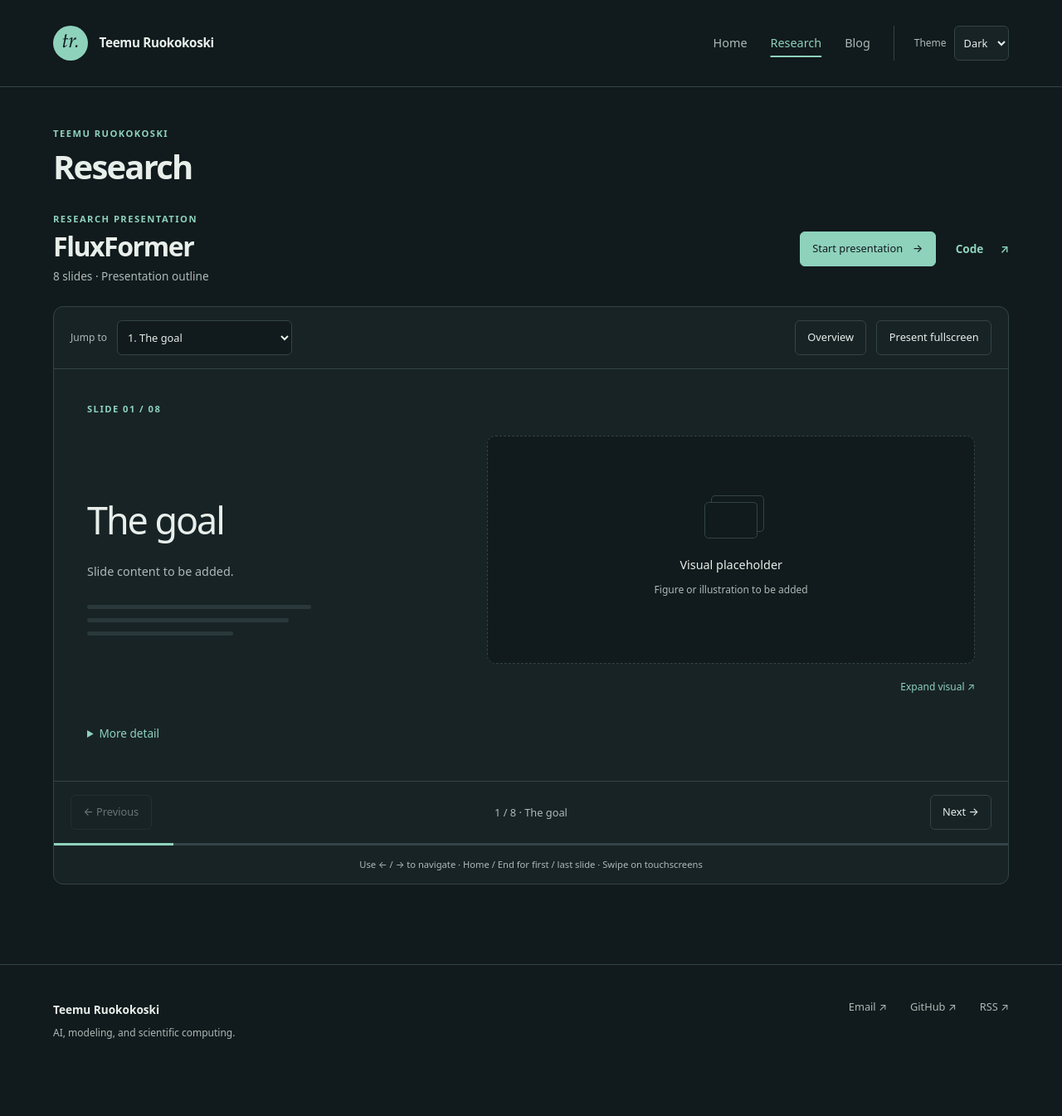
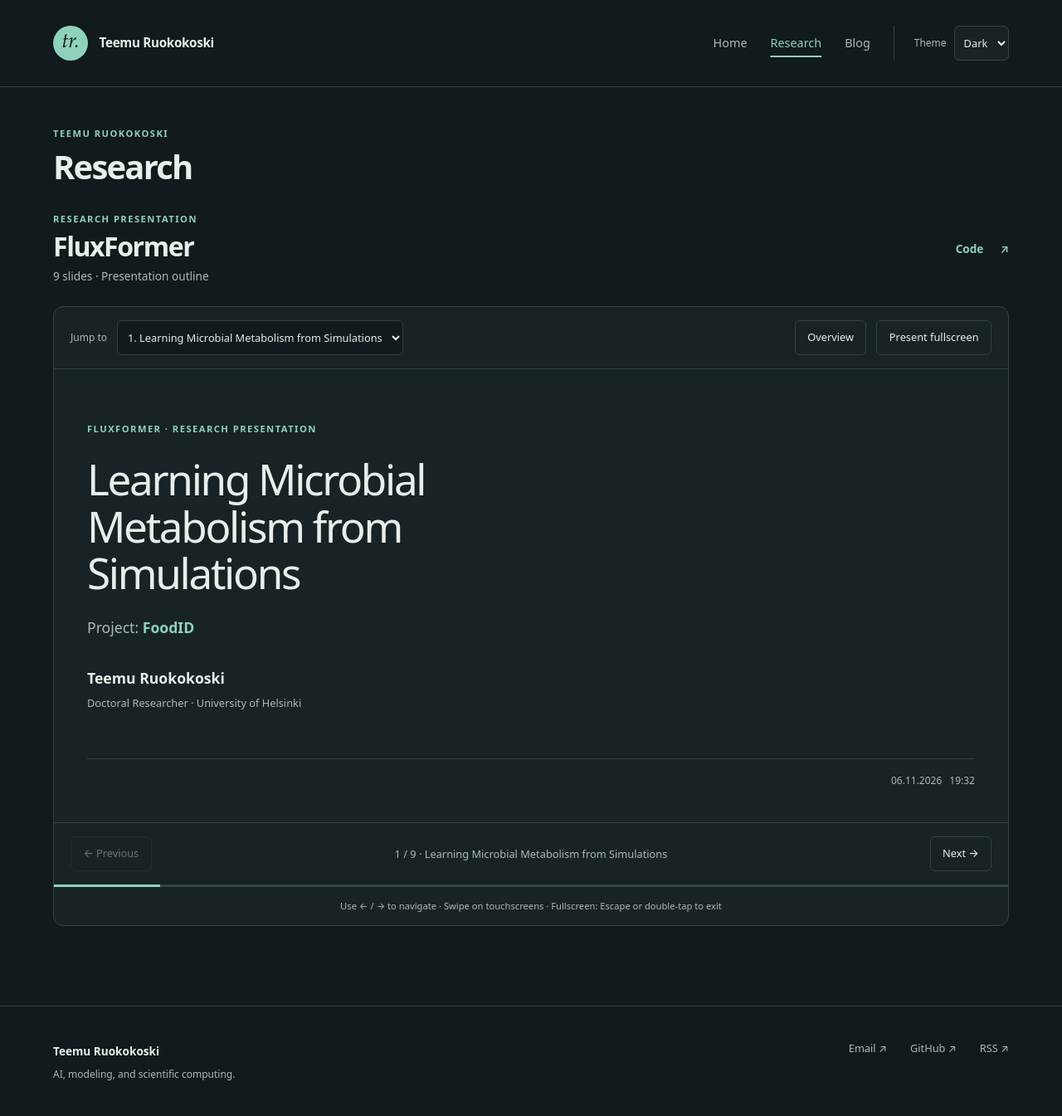
Before and after one commit to ruokokoski/ruokokoski.github.io, a Jekyll site: the page built from research.md, in a window 1280 px wide. Shown: the whole page at 83% size. Built offline with Jekyll 4.4.1, drawn with Linux system fonts in a browser that asks for light colours; before the commit the page ends 1295 px from its top, so only the background shows below that; part of the change alters nothing that is shown.

Commit message:
Fix ultrawide fullscreen and add title slide

```diff
--- a/_data/fluxformer_slides.yml
+++ b/_data/fluxformer_slides.yml
@@ -1,3 +1,9 @@
+- id: title
+  layout: title
+  title: Learning Microbial Metabolism from Simulations
+  author: Teemu Ruokokoski
+  affiliation: Doctoral Researcher · University of Helsinki
+  project: FoodID
 - id: goal
   title: The goal
 - id: motivation
--- a/_includes/head.html
+++ b/_includes/head.html
@@ -9,8 +9,8 @@
   <link rel="stylesheet" href="{{ '/css/override.css' | relative_url }}">
   <script defer src="{{ '/js/theme.js' | relative_url }}"></script>
   {% if page.presentation %}
-    <link rel="stylesheet" href="{{ '/css/presentation.css' | relative_url }}">
-    <script defer src="{{ '/js/presentation.js' | relative_url }}"></script>
+    <link rel="stylesheet" href="{{ '/css/presentation.css' | relative_url }}?v={{ site.time | date: '%s' }}">
+    <script defer src="{{ '/js/presentation.js' | relative_url }}?v={{ site.time | date: '%s' }}"></script>
   {% endif %}
   {% if jekyll.environment == 'production' and site.google_analytics %}
     {% include google-analytics.html %}
--- a/_includes/research-presentation.html
+++ b/_includes/research-presentation.html
@@ -7,7 +7,6 @@
       <p>{{ slides.size }} slides · Presentation outline</p>
     </div>
     <div class="presentation-intro-actions">
-      <a class="presentation-button primary" href="#slide-{{ slides.first.id }}" data-presentation-start>Start presentation <span aria-hidden="true">→</span></a>
       <a class="text-link" href="https://github.com/ruokokoski/metabolic-NN">Code <span aria-hidden="true">↗</span></a>
     </div>
   </header>
@@ -26,9 +25,21 @@
       </div>
     </div>
 
+    <p class="presentation-error" data-fullscreen-error role="status" hidden>Fullscreen is blocked or unavailable in this view. <a href="{{ page.url | relative_url }}" target="_blank" rel="noopener">Open this presentation in its own browser tab</a>, allow fullscreen, and try again.</p>
+
     <div class="presentation-stage" data-presentation-stage>
       {% for slide in slides %}
-        <section id="slide-{{ slide.id }}" class="presentation-slide" data-slide="{{ slide.id }}" role="group" aria-roledescription="slide" aria-label="{{ forloop.index }} of {{ slides.size }}: {{ slide.title | escape }}" tabindex="-1">
+        <section id="slide-{{ slide.id }}" class="presentation-slide{% if slide.layout == 'title' %} title-slide{% endif %}" data-slide="{{ slide.id }}" role="group" aria-roledescription="slide" aria-label="{{ forloop.index }} of {{ slides.size }}: {{ slide.title | escape }}" tabindex="-1">
+          {% if slide.layout == 'title' %}
+          <div class="slide-title-content">
+            <p class="eyebrow">FluxFormer · Research presentation</p>
+            <h3>{{ slide.title | escape }}</h3>
+            <p class="slide-project">Project: <strong>{{ slide.project | escape }}</strong></p>
+            <div class="slide-title-meta">
+              <div><p class="slide-author">{{ slide.author | escape }}</p><p class="slide-affiliation">{{ slide.affiliation | escape }}</p></div>
+            </div>
+          </div>
+          {% else %}
           <p class="eyebrow slide-kicker">Slide {{ forloop.index | prepend: '0' }} / {{ slides.size | prepend: '0' }}</p>
           <div class="slide-layout">
             <div class="slide-copy">
@@ -64,6 +75,11 @@
             <summary>More detail</summary>
             <div>{% if slide.details %}{{ slide.details | markdownify }}{% else %}<p>Supporting details to be added.</p>{% endif %}</div>
           </details>
+          {% endif %}
+          <footer class="slide-footer" aria-label="Current date and time in Helsinki">
+            <time data-slide-date></time>
+            <time data-slide-time></time>
+          </footer>
         </section>
       {% endfor %}
     </div>
@@ -87,7 +103,7 @@
       <button type="button" class="presentation-button" data-slide-next>Next →</button>
     </div>
     <progress class="presentation-progress" data-slide-progress value="1" max="{{ slides.size }}" aria-label="Presentation progress" hidden></progress>
-    <p class="presentation-hint" data-presentation-controls hidden>Use ← / → to navigate · Home / End for first / last slide · Swipe on touchscreens</p>
+    <p class="presentation-hint" data-presentation-controls hidden>Use ← / → to navigate · Swipe on touchscreens · Fullscreen: Escape or double-tap to exit</p>
 
     <dialog class="visual-dialog" data-visual-dialog aria-labelledby="visual-dialog-title">
       <header><h3 id="visual-dialog-title">Slide visual</h3><form method="dialog"><button class="presentation-button" type="submit">Close</button></form></header>
--- a/css/presentation.css
+++ b/css/presentation.css
@@ -11,8 +11,6 @@
 .presentation-button { display: inline-flex; align-items: center; justify-content: center; gap: .75rem; min-height: 42px; padding: .65rem .9rem; border: 1px solid var(--border); border-radius: 6px; background: var(--surface); color: var(--text); font: 500 .8rem/1.4 var(--sans); text-decoration: none; cursor: pointer; }
 .presentation-button:hover { background: var(--accent-soft); text-decoration: none; }
 .presentation-button:disabled { opacity: .4; cursor: default; background: var(--surface); }
-.presentation-button.primary { background: var(--accent); color: var(--background); border-color: var(--accent); }
-.presentation-button.primary:hover { opacity: .9; }
 .presentation-toolbar { display: flex; justify-content: space-between; align-items: center; gap: 1rem; padding: 1rem 1.25rem; border-bottom: 1px solid var(--border); }
 .presentation-jump, .presentation-tools { display: flex; align-items: center; gap: .75rem; }
 .presentation-jump { min-width: 0; }
@@ -23,6 +21,17 @@
 .presentation[data-enhanced] .presentation-slide { border-bottom: 0; }
 .presentation-slide:focus { outline-offset: -3px; }
 .slide-kicker { margin-bottom: 1.5rem; }
+.title-slide { --title-size: clamp(2rem, 4vw, 3.75rem); --slide-footer-size: max(.75rem, calc(var(--title-size) * .2)); display: flex; flex-direction: column; min-height: 490px; }
+.slide-title-content { flex: 1; display: flex; flex-direction: column; justify-content: center; padding-block: 1.5rem; }
+.slide-title-content .eyebrow { font-size: max(.7rem, calc(var(--title-size) * .1866666667)); }
+.slide-title-content h3 { max-width: 22ch; margin: 0 0 1.5rem; font-size: var(--title-size); font-weight: 500; letter-spacing: -.045em; line-height: 1.1; }
+.slide-title-meta { display: flex; align-items: center; flex-wrap: wrap; gap: 1rem 3rem; }
+.slide-author { margin: 0 0 .3rem; font-size: max(1.1rem, calc(var(--title-size) * .2933333333)); font-weight: 600; }
+.slide-affiliation { margin: 0; color: var(--muted); font-size: max(.8rem, calc(var(--title-size) * .2133333333)); }
+.slide-project { margin: 0 0 2rem; color: var(--muted); font-size: max(1.1rem, calc(var(--title-size) * .2933333333)); }
+.slide-project strong { color: var(--accent); font-weight: 600; }
+.slide-footer { display: flex; flex: 0 0 auto; justify-content: flex-end; gap: .75em; margin-top: 2rem; padding-top: 1rem; border-top: 1px solid var(--border); color: var(--muted); font-size: var(--slide-footer-size, .75rem); font-variant-numeric: tabular-nums; }
+.slide-footer time { white-space: nowrap; }
 .slide-layout { display: grid; grid-template-columns: .85fr 1.15fr; gap: 3rem; align-items: center; min-height: 310px; }
 .slide-copy, .slide-media { min-width: 0; }
 .slide-copy h3 { font-size: clamp(2rem, 3.5vw, 3.25rem); font-weight: 500; letter-spacing: -.045em; margin: 0 0 1.5rem; }
@@ -73,12 +82,18 @@
 .visual-dialog h3 { margin: 0; font-size: 1.25rem; }
 .visual-dialog .visual-placeholder { min-height: min(55dvh, 500px); }
 .visual-dialog .slide-figure img { max-height: 75dvh; }
-.presentation:fullscreen, .presentation.is-expanded { width: 100%; height: 100dvh; padding: 1.5rem; border: 0; border-radius: 0; background: var(--background); overflow-y: auto; }
-.presentation:fullscreen .presentation-stage, .presentation.is-expanded .presentation-stage { max-width: 1440px; margin-inline: auto; }
-.presentation:fullscreen .slide-layout, .presentation.is-expanded .slide-layout { min-height: 50dvh; }
-.presentation:fullscreen .visual-placeholder, .presentation.is-expanded .visual-placeholder { min-height: 40dvh; }
-.presentation.is-expanded { position: fixed; inset: 0; z-index: 100; }
-body.presentation-expanded { overflow: hidden; }
+.presentation-error { margin: 0; padding: 1rem 1.25rem; border-bottom: 1px solid var(--border); color: var(--muted); font-size: .85rem; }
+.presentation-stage:is(:fullscreen, .is-presenting) { box-sizing: border-box; width: 100vw; min-width: 100vw; max-width: none; height: 100dvh; min-height: 100dvh; max-height: none; padding: 0; margin: 0; border: 0; border-radius: 0; background: var(--background); overflow: hidden; }
+.presentation-stage:is(:fullscreen, .is-presenting) .slide-details,
+.presentation-stage:is(:fullscreen, .is-presenting) .slide-expand,
+.presentation-stage:is(:fullscreen, .is-presenting) .slide-figure-choice { display: none; }
+.presentation-stage:is(:fullscreen, .is-presenting) .presentation-slide { box-sizing: border-box; display: flex; flex-direction: column; width: 100%; min-height: 0; height: 100%; padding: clamp(1.5rem, 4vw, 5rem); overflow-y: auto; border: 0; outline: none; }
+.presentation-stage:is(:fullscreen, .is-presenting) .slide-layout { flex: 1 1 auto; min-height: 0; }
+.presentation-stage:is(:fullscreen, .is-presenting) .slide-copy h3 { font-size: clamp(2.5rem, 5vw, 5rem); }
+.presentation-stage:is(:fullscreen, .is-presenting) .slide-body { font-size: clamp(1rem, 1.5vw, 1.5rem); }
+.presentation-stage:is(:fullscreen, .is-presenting) .visual-placeholder { height: min(55dvh, 640px); min-height: 0; }
+.presentation-stage:is(:fullscreen, .is-presenting) .title-slide { --title-size: clamp(2.5rem, min(6vw, 10dvh), 9rem); }
+.presentation-stage:is(:fullscreen, .is-presenting) .slide-footer { font-size: var(--slide-footer-size, clamp(.75rem, 1vw, 1.15rem)); }
 @media (max-width: 960px) {
   .slide-layout { gap: 1.5rem; }
   .presentation-slide { padding: 2rem; }
@@ -105,7 +120,5 @@ body.presentation-expanded { overflow: hidden; }
   .presentation-overview { padding: 1.25rem 1rem; }
   .overview-card { padding: .75rem; }
   .overview-grid { gap: .75rem; }
-  .presentation:fullscreen, .presentation.is-expanded { padding: .5rem; }
-  .presentation:fullscreen .slide-layout, .presentation.is-expanded .slide-layout { min-height: 0; }
   .visual-dialog { padding: 1rem; }
 }
--- a/js/presentation.js
+++ b/js/presentation.js
@@ -17,13 +17,13 @@
   var status = deck.querySelector('[data-slide-status]');
   var progress = deck.querySelector('[data-slide-progress]');
   var fullscreenToggle = deck.querySelector('[data-fullscreen-toggle]');
+  var fullscreenError = deck.querySelector('[data-fullscreen-error]');
   var dialog = deck.querySelector('[data-visual-dialog]');
   var expandedVisual = deck.querySelector('[data-expanded-visual]');
   var current = 0;
   var overviewOpen = false;
-  var expanded = false;
-  var backgroundElements = [];
   var expandTrigger = null;
+  var exitingPresentation = false;
 
   function indexFor(id) {
     return slides.findIndex(function (slide) { return slide.dataset.slide === id; });
@@ -71,7 +71,7 @@
 
   function restoreFromURL() {
     var index = indexFromURL();
-    showSlide(index < 0 ? 0 : index, { focus: deck.contains(document.activeElement) });
+    showSlide(index < 0 ? 0 : index, { focus: deck.contains(document.activeElement) || stage.contains(document.activeElement) });
   }
 
   previous.addEventListener('click', function () { navigate(current - 1); });
@@ -94,76 +94,60 @@
     }
   });
 
-  var start = document.querySelector('[data-presentation-start]');
-  if (start) start.addEventListener('click', function (event) {
-    event.preventDefault();
-    navigate(0);
-    deck.scrollIntoView({ block: 'start' });
-  });
-
   window.addEventListener('popstate', restoreFromURL);
   window.addEventListener('hashchange', restoreFromURL);
 
   function updateFullscreenControl() {
-    var active = document.fullscreenElement === deck || expanded;
+    var active = document.fullscreenElement === stage;
+    deck.classList.toggle('is-presenting', active);
+    stage.classList.toggle('is-presenting', active);
+    if (active) closeOverview();
     fullscreenToggle.textContent = active ? 'Exit fullscreen' : 'Present fullscreen';
     fullscreenToggle.setAttribute('aria-pressed', String(active));
   }
 
-  // Expanded mode also works when a browser or embed disallows native fullscreen.
-  function setExpanded(value) {
-    expanded = value;
-    deck.classList.toggle('is-expanded', value);
-    document.body.classList.toggle('presentation-expanded', value);
-    if (value) {
-      var element = deck;
-      while (element.parentElement && element !== document.body) {
-        Array.from(element.parentElement.children).forEach(function (sibling) {
-          if (sibling !== element) {
-            backgroundElements.push({ element: sibling, inert: sibling.inert });
-            sibling.inert = true;
-          }
-        });
-        element = element.parentElement;
-      }
-      deck.focus({ preventScroll: true });
-    } else {
-      backgroundElements.forEach(function (item) { item.element.inert = item.inert; });
-      backgroundElements = [];
-      fullscreenToggle.focus({ preventScroll: true });
+  async function exitPresentation() {
+    if (exitingPresentation) return;
+    exitingPresentation = true;
+    try {
+      if (document.fullscreenElement === stage) await document.exitFullscreen();
+    } finally {
+      exitingPresentation = false;
     }
-    updateFullscreenControl();
   }
 
   fullscreenToggle.addEventListener('click', async function () {
-    if (expanded) {
-      setExpanded(false);
-      return;
-    }
+    fullscreenError.hidden = true;
+    closeOverview();
     try {
-      if (document.fullscreenElement === deck) await document.exitFullscreen();
-      else if (deck.requestFullscreen && document.fullscreenEnabled) await deck.requestFullscreen();
-      else setExpanded(true);
+      if (document.fullscreenElement === stage) await document.exitFullscreen();
+      else if (stage.requestFullscreen && document.fullscreenEnabled) {
+        await stage.requestFullscreen({ navigationUI: 'hide' });
+        if (document.fullscreenElement !== stage) throw new Error('Fullscreen did not activate');
+      } else throw new Error('Fullscreen unavailable');
     } catch (error) {
-      setExpanded(true);
+      fullscreenError.querySelector('a').href = window.location.href;
+      fullscreenError.hidden = false;
     }
   });
   document.addEventListener('fullscreenchange', function () {
     updateFullscreenControl();
-    if (document.fullscreenElement === deck) slides[current].focus({ preventScroll: true });
+    if (document.fullscreenElement === stage) slides[current].focus({ preventScroll: true });
     else fullscreenToggle.focus({ preventScroll: true });
   });
 
-  deck.addEventListener('keydown', function (event) {
+  document.addEventListener('keydown', function (event) {
+    if (!deck.contains(event.target) && !stage.contains(event.target)) return;
     if (event.defaultPrevented || event.altKey || event.ctrlKey || event.metaKey) return;
-    if (event.target.closest('input, textarea, select, [contenteditable], summary, a, dialog')) return;
+    if (event.target.closest('dialog')) return;
     if (event.key === 'Escape') {
       if (overviewOpen) {
         closeOverview();
         overviewToggle.focus();
-      } else if (expanded) setExpanded(false);
+      } else if (document.fullscreenElement === stage) exitPresentation();
       return;
     }
+    if (event.target.closest('input, textarea, select, [contenteditable], summary, a')) return;
     if (overviewOpen) return;
     var target;
     if (event.key === 'ArrowRight' || event.key === 'PageDown') target = current + 1;
@@ -177,6 +161,7 @@
   });
 
   var touch = null;
+  var lastTap = null;
   stage.addEventListener('touchstart', function (event) {
     touch = null;
     if (event.touches.length !== 1 || event.target.closest('button, select, summary, a, input, textarea')) return;
@@ -188,10 +173,21 @@
     var dy = event.changedTouches[0].clientY - touch.y;
     if (Date.now() - touch.time < 800 && Math.abs(dx) > 70 && Math.abs(dx) > Math.abs(dy) * 1.5) {
       navigate(current + (dx < 0 ? 1 : -1));
+      lastTap = null;
+    } else if (deck.classList.contains('is-presenting') && Date.now() - touch.time < 300 && Math.abs(dx) < 12 && Math.abs(dy) < 12) {
+      if (lastTap && Date.now() - lastTap.time < 350 && Math.abs(touch.x - lastTap.x) < 30 && Math.abs(touch.y - lastTap.y) < 30) {
+        exitPresentation();
+        lastTap = null;
+      } else lastTap = { x: touch.x, y: touch.y, time: Date.now() };
+    } else {
+      lastTap = null;
     }
     touch = null;
   }, { passive: true });
   stage.addEventListener('touchcancel', function () { touch = null; }, { passive: true });
+  stage.addEventListener('dblclick', function (event) {
+    if (deck.classList.contains('is-presenting') && !event.target.closest('a, button, input, textarea, select, [contenteditable]')) exitPresentation();
+  });
 
   slides.forEach(function (slide) {
     var panels = Array.from(slide.querySelectorAll('[data-visual]'));
@@ -205,7 +201,7 @@
       slide.querySelector('[data-figure-control]').hidden = false;
     }
     var expandButton = slide.querySelector('[data-expand-visual]');
-    if (dialog && typeof dialog.showModal === 'function') {
+    if (expandButton && dialog && typeof dialog.showModal === 'function') {
       expandButton.hidden = false;
       expandButton.addEventListener('click', function () {
         var panel = panels.find(function (item) { return !item.hidden; });
@@ -229,5 +225,39 @@
   deck.querySelectorAll('[data-presentation-controls]').forEach(function (control) { control.hidden = false; });
   progress.hidden = false;
   deck.dataset.enhanced = 'true';
+
+  var dateFormat = new Intl.DateTimeFormat('fi-FI', {
+    timeZone: 'Europe/Helsinki', day: '2-digit', month: '2-digit', year: 'numeric'
+  });
+  var timeFormat = new Intl.DateTimeFormat('en-GB', {
+    timeZone: 'Europe/Helsinki', hour: '2-digit', minute: '2-digit', hourCycle: 'h23'
+  });
+  var dates = Array.from(stage.querySelectorAll('[data-slide-date]'));
+  var times = Array.from(stage.querySelectorAll('[data-slide-time]'));
+  function updateClock() {
+    var now = new Date();
+    var date = dateFormat.format(now);
+    var time = timeFormat.format(now);
+    dates.forEach(function (element) {
+      if (element.textContent !== date) {
+        element.textContent = date;
+        var parts = dateFormat.formatToParts(now);
+        element.dateTime = ['year', 'month', 'day'].map(function (type) {
+          return parts.find(function (part) { return part.type === type; }).value;
+        }).join('-');
+      }
+    });
+    times.forEach(function (element) {
+      if (element.textContent !== time) {
+        element.textContent = time;
+        element.dateTime = time;
+      }
+    });
+  }
+  updateClock();
+  window.setInterval(updateClock, 1000);
+  document.addEventListener('visibilitychange', function () {
+    if (!document.hidden) updateClock();
+  });
   restoreFromURL();
 }());
```
Also changed, not shown: README.md.
